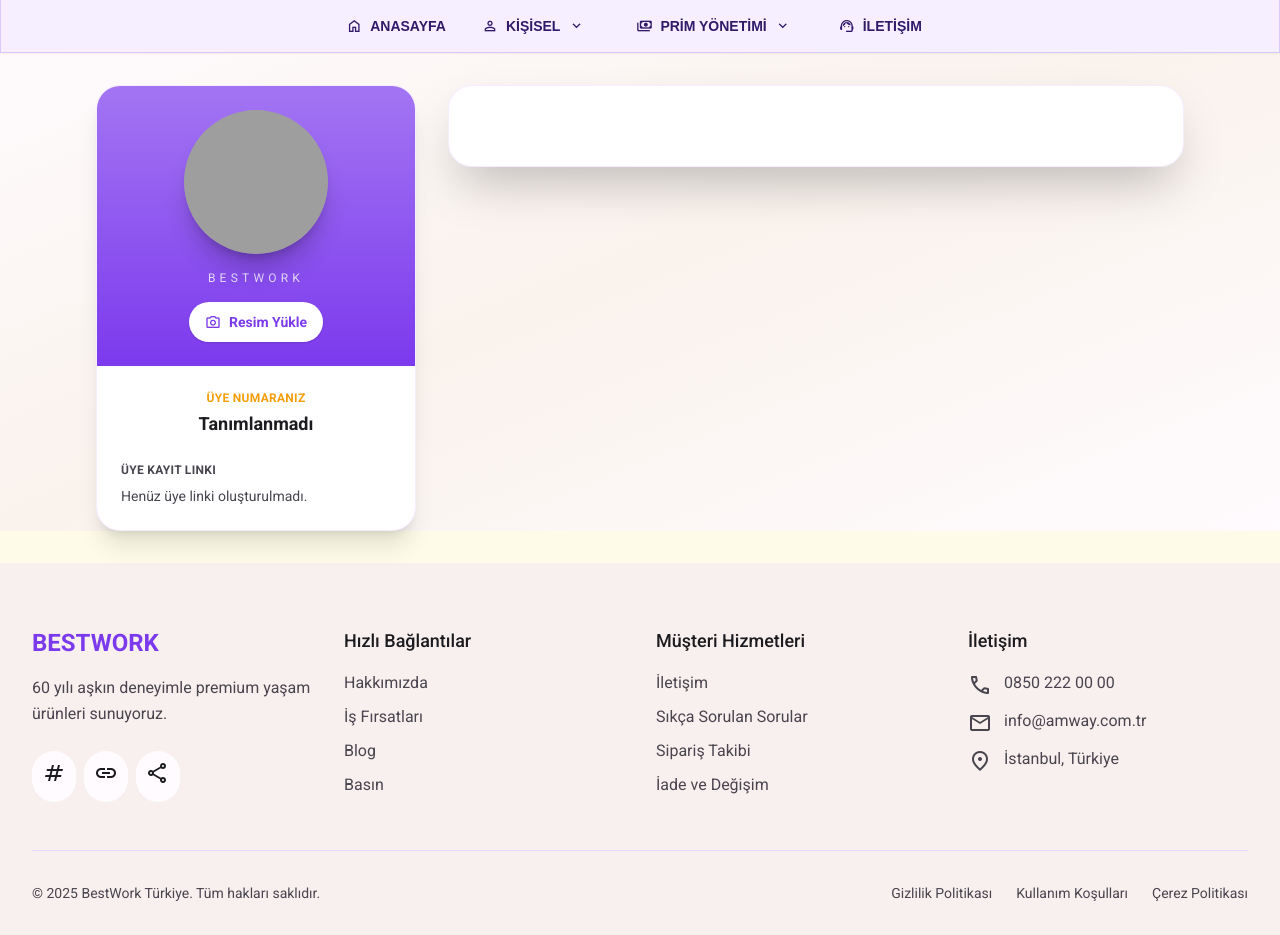
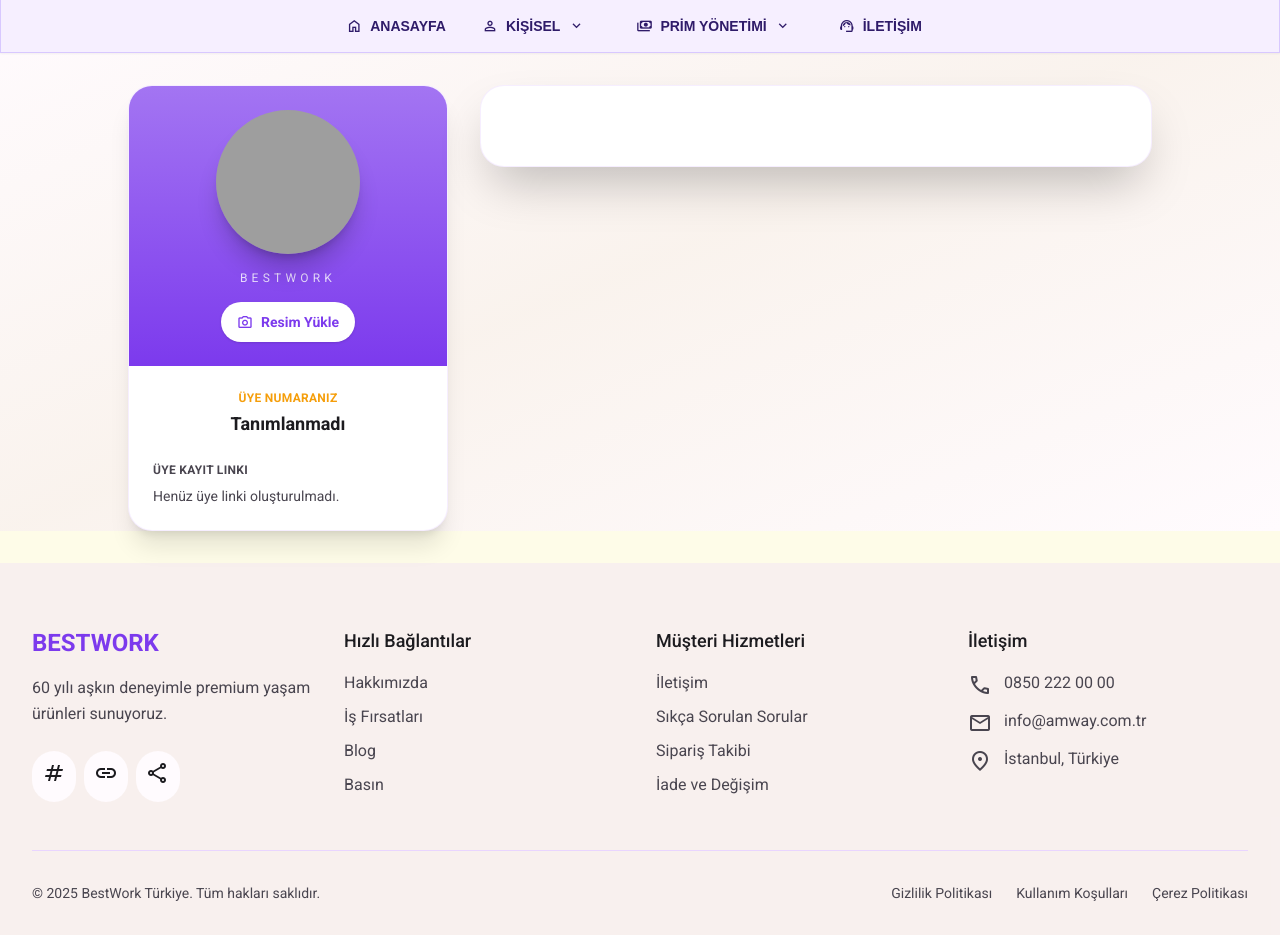
Before and after one commit to gazihan02tr/bestwork, a Flask app: template templates/dashboard.html in a window 1280 px wide. Shown: the part 200-1135 px from the top of the page. Run offline with Flask 3, Linux system fonts and the light colour scheme; the template is opened without the code that fills it, so the values that code supplies are empty; some libraries are stand-ins or nearby versions; grey boxes are pictures that could not be loaded.

Commit message:
Bestwork v1.0.1 - Dashboard %85 çekildi

```diff
--- a/templates/dashboard.html
+++ b/templates/dashboard.html
@@ -198,7 +198,7 @@
             </div>
         </div>
     </div>
-    <div class="max-w-6xl mx-auto px-4 sm:px-6 lg:px-8 space-y-8 relative z-0">
+    <div class="max-w-[85%] mx-auto px-4 sm:px-6 lg:px-8 space-y-8 relative z-0">
         <div class="grid grid-cols-1 lg:grid-cols-[320px,1fr] gap-8">
             <aside class="bg-white rounded-3xl shadow-xl border border-outline-variant/40 overflow-hidden">
                 <div class="px-6 py-6 bg-gradient-to-b from-primary/70 to-primary text-white text-center">
```
